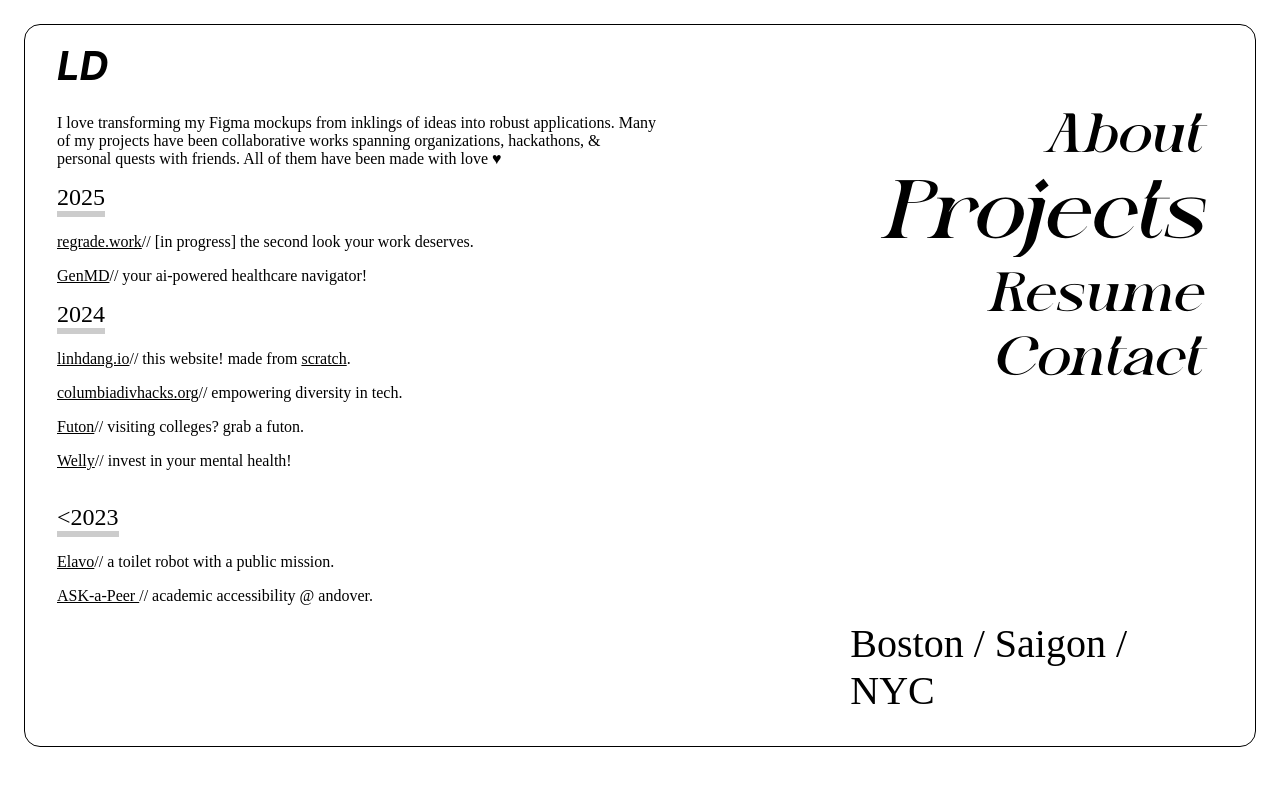
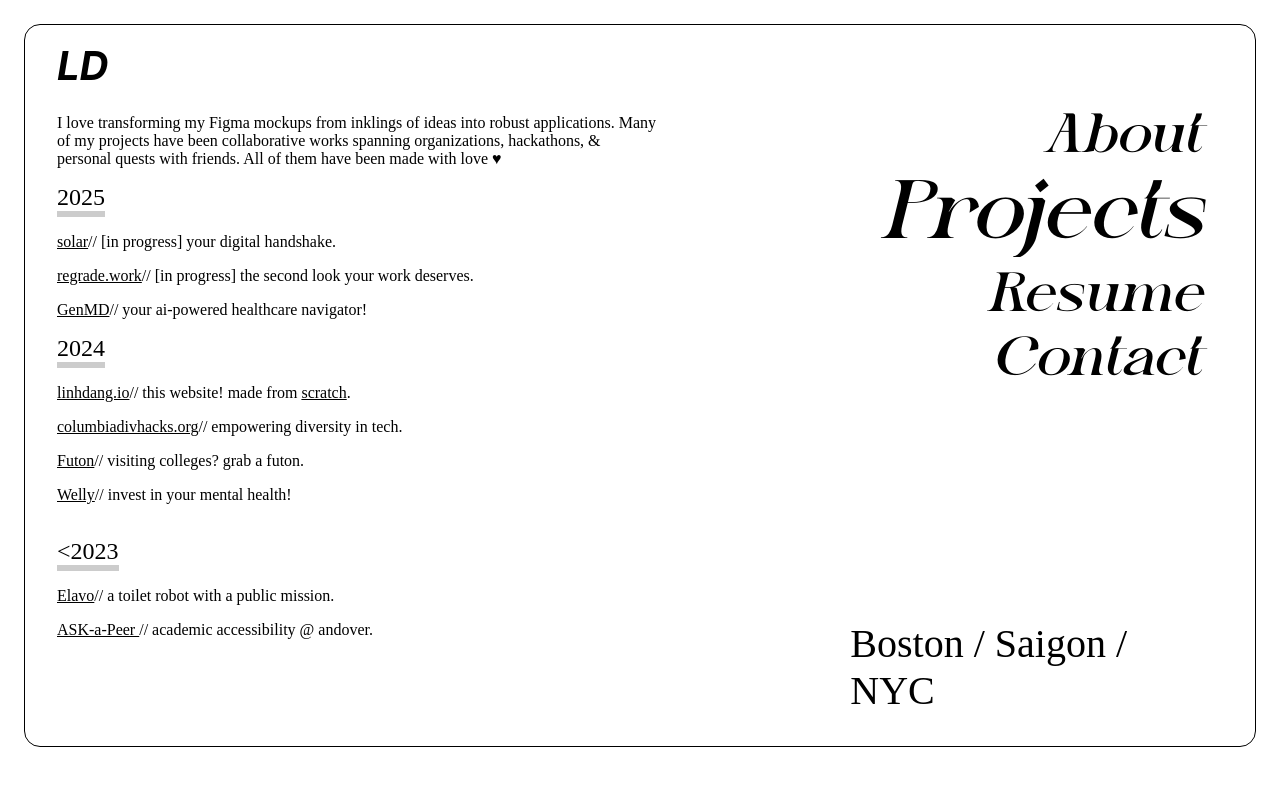
Before and after one commit to ldang04/linhdang.io, a React (Create React App) app: page / in a window 1280 px wide. Both pictures are taken after a click on the button "Projects". Shown: the top 786 px of the page. Built offline with nearby package versions, Linux system fonts and the light colour scheme; a web font is replaced by a local one.

Commit message:
added solar

```diff
--- a/src/components/sections/Projects.js
+++ b/src/components/sections/Projects.js
@@ -19,6 +19,11 @@ const Projects = () => {
                     2025
                 </h2>
                 <ul>
+                     <li>
+                        <a href="https://www.figma.com/design/zMLU9Rq3gaYCQpFg1nHDG1/Solar-App?node-id=0-1&t=0yyXqPQwMBh31zaa-1">solar</a>
+
+                        // [in progress] your digital handshake.
+                    </li>
                     <li>
                         <a href="#">regrade.work</a>
 
```
